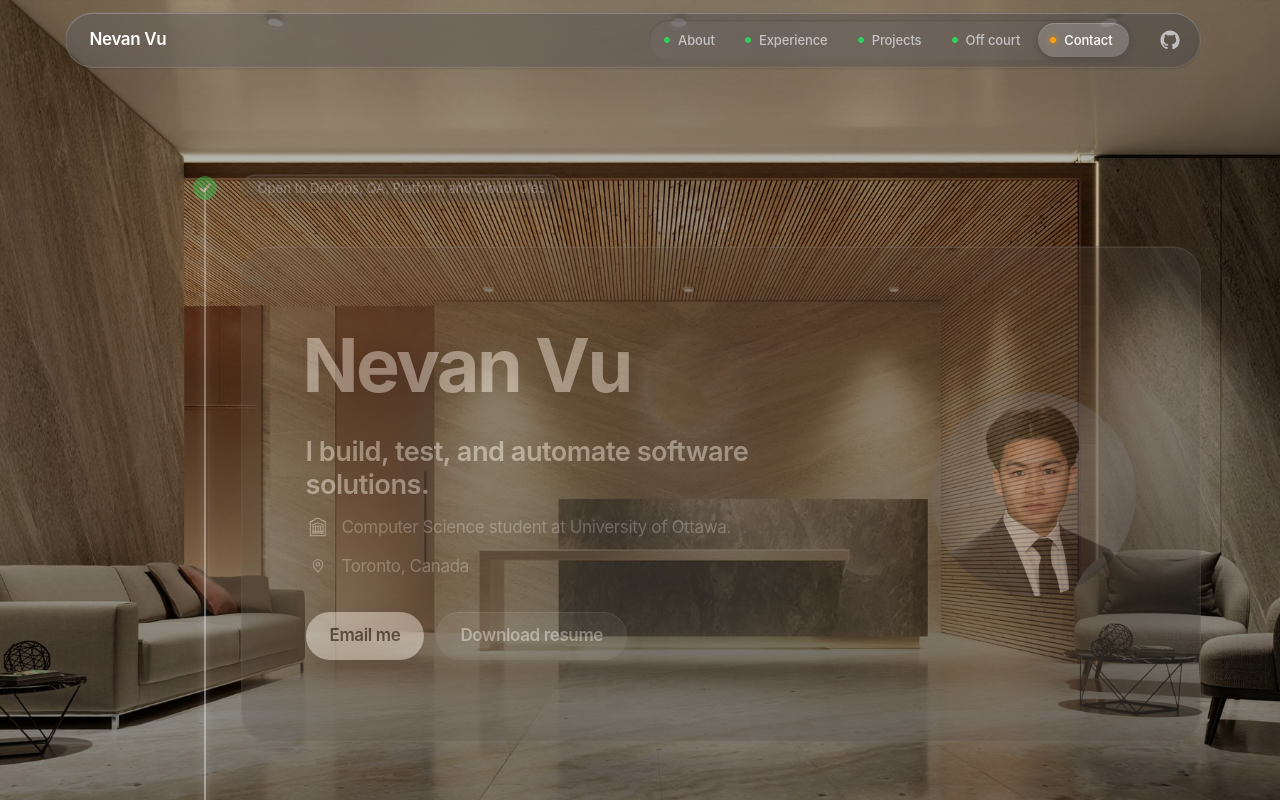
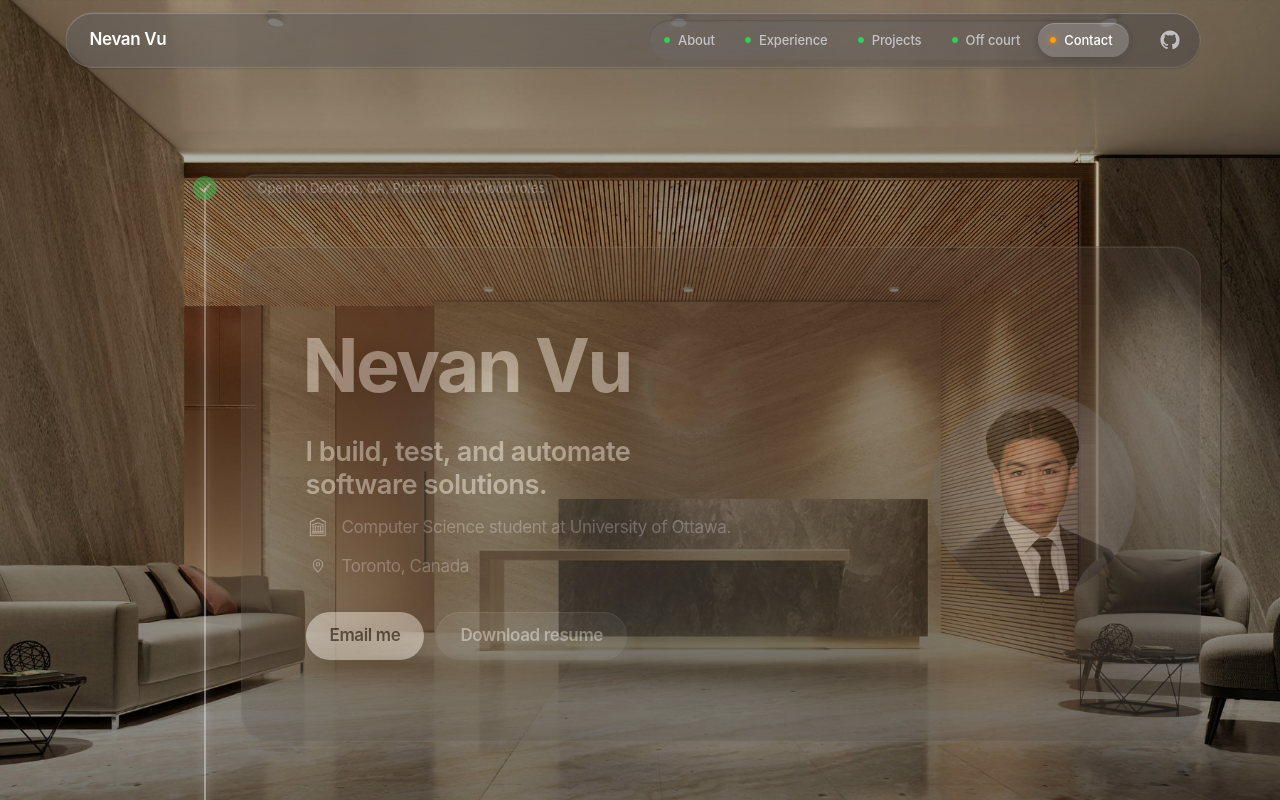
Before and after one commit to nevanvu/nevanvu.github.io, a Next.js app: page / in a window 1280 px wide. Shown: the top 800 px of the page. Built offline with nearby package versions, Linux system fonts and the light colour scheme.

Commit message:
Balance the hero headline's line breaks
The headline wrapped as "I build, test, and automate software /
solutions." text-wrap: balance gives it even lines at every width, so
no word is left alone on the last line.

Co-Authored-By: Claude Opus 5.5 <noreply@anthropic.com>

```diff
--- a/app/globals.css
+++ b/app/globals.css
@@ -973,6 +973,8 @@ button {
   line-height: 1.22;
   letter-spacing: -0.019em;
   max-width: 26ch;
+  /* Even line lengths, so a single word is never left alone on a line. */
+  text-wrap: balance;
 }
 
 .hero-text > .hero-headline {
```
